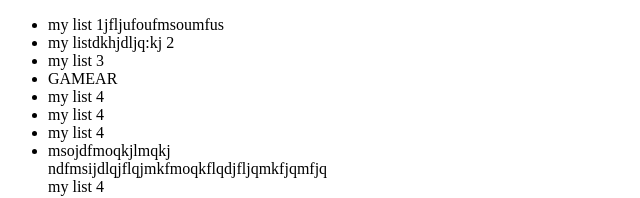
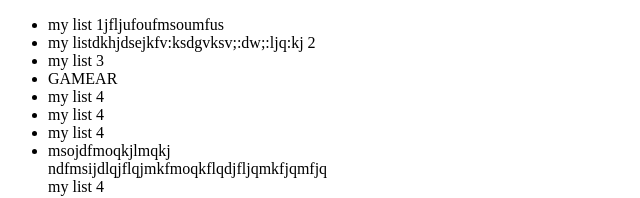
Before and after one commit to tolbiacs/batch11, a plain HTML site: page index.html in a window 1280 px wide. Shown: the top 198 px of the page, without its empty margins (0-640 px from the left). Drawn offline with Linux system fonts and the light colour scheme.

Commit message:
test 2 VCS

```diff
--- a/index.html
+++ b/index.html
@@ -9,7 +9,7 @@
                 <nav>
                     <ul>
                         <li> my list 1jfljufoufmsoumfus</li>
-                        <li> my listdkhjdljq:kj 2</li>
+                        <li> my listdkhjdsejkfv:ksdgvksv;:dw;:ljq:kj 2</li>
                         <li> my list 3</li>
                         <li> GAMEAR</li>
                         <li> my list 4</li>
```
